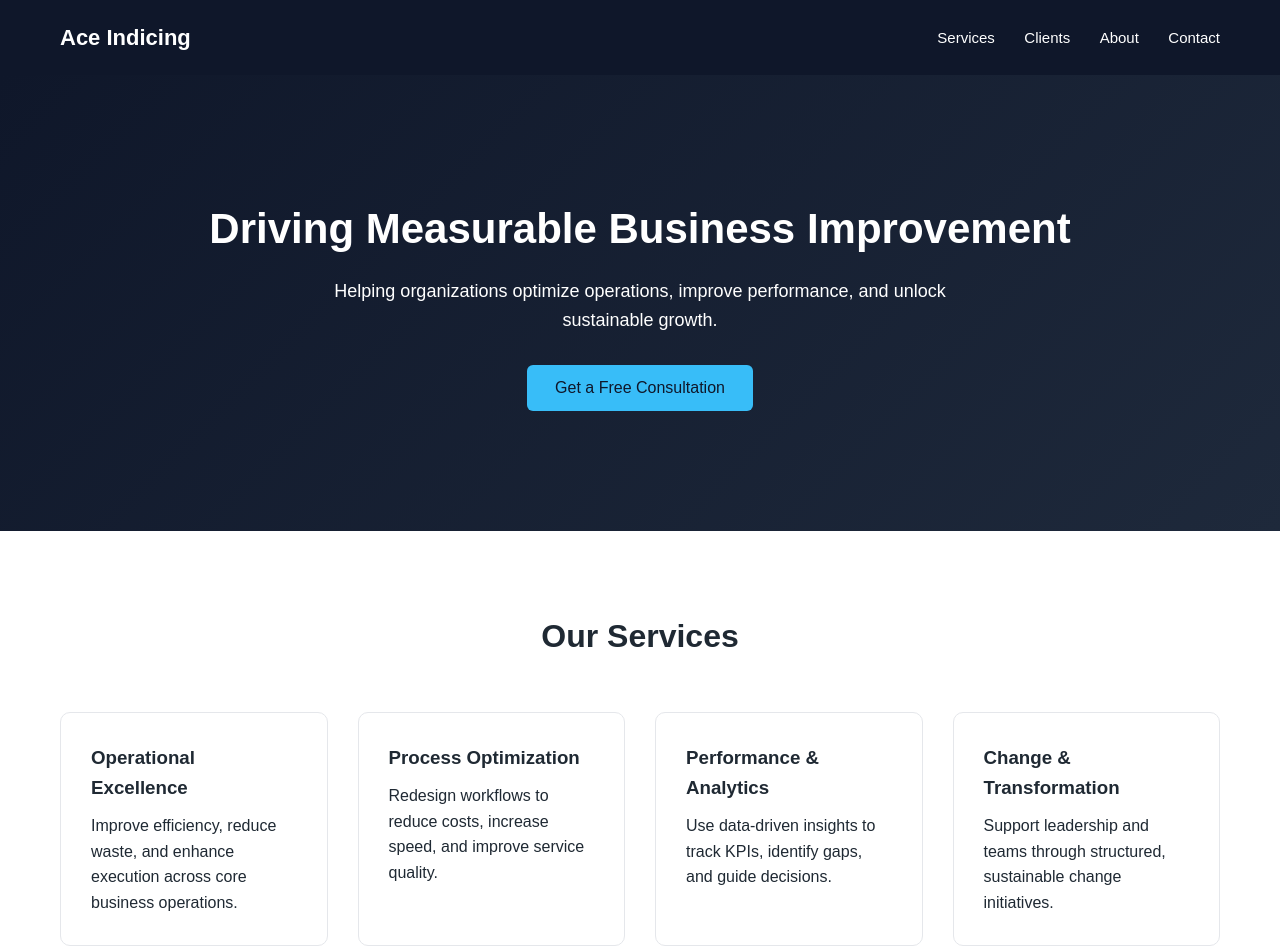
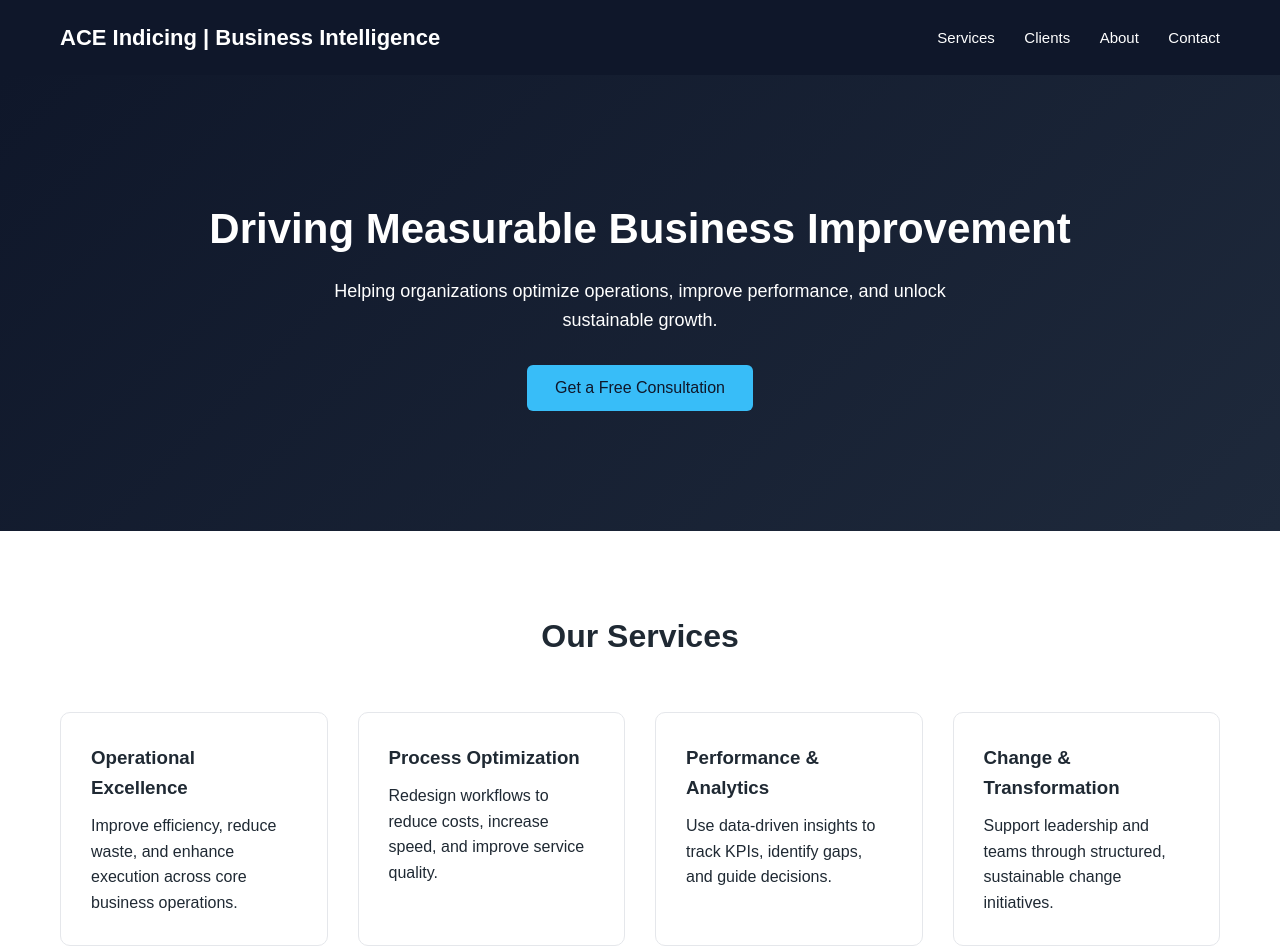
Before and after one commit to siddharthkhachane/aceind, a plain HTML site: page index.html in a window 1280 px wide. Shown: the top 949 px of the page. Drawn offline with Linux system fonts and the light colour scheme.

Commit message:
Update logo text in header

```diff
--- a/index.html
+++ b/index.html
@@ -9,7 +9,7 @@
 <body>
 
 <header class="navbar">
-    <div class="logo">Ace Indicing</div>
+    <div class="logo">ACE Indicing | Business Intelligence</div>
     <nav>
         <a href="#services">Services</a>
         <a href="#testimonials">Clients</a>
```
